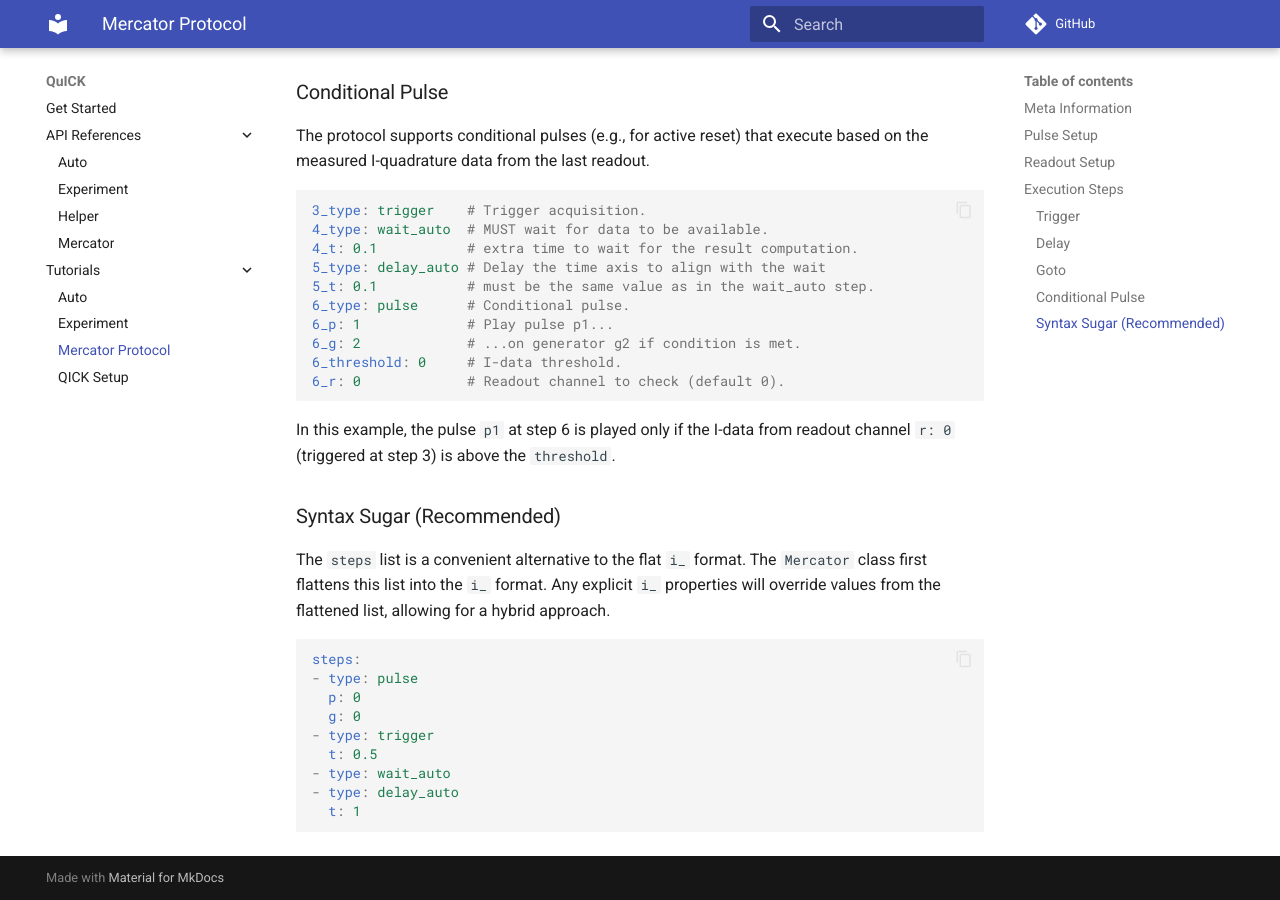
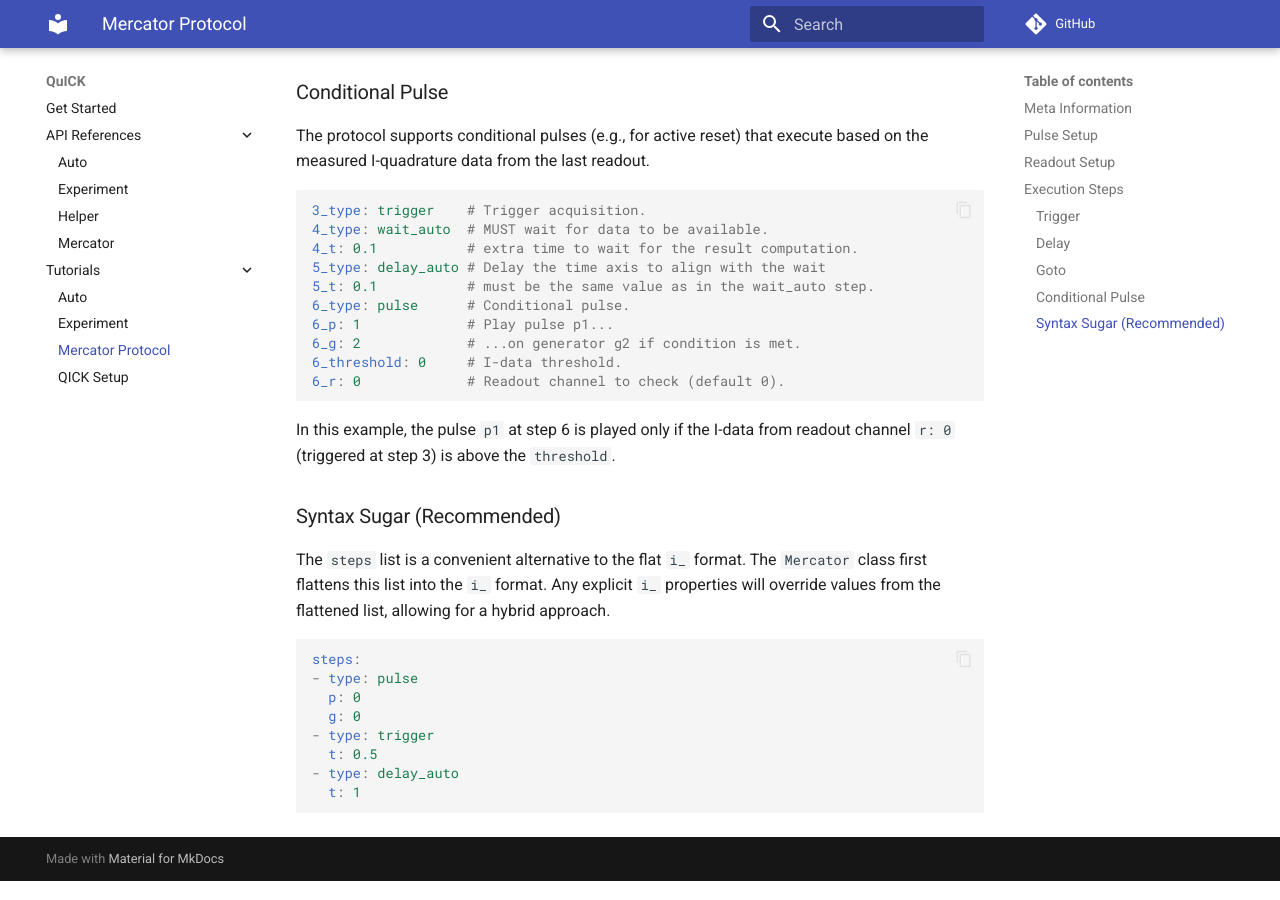
Before and after one commit to clelandlab/quick, an MkDocs documentation site: the page built from docs/Tutorials/mercator.md, in a window 1280 px wide and 900 px high, scrolled down 4957 px. Built offline with MkDocs 1.6.1 and Material for MkDocs 9.7.7, drawn with Linux system fonts in a browser that asks for light colours; comment, search, counter and statistics services are not loaded.

Commit message:
Update doc

````diff
--- a/docs/Tutorials/mercator.md
+++ b/docs/Tutorials/mercator.md
@@ -217,7 +217,6 @@
   g: 0
 - type: trigger
   t: 0.5
-- type: wait_auto
 - type: delay_auto
   t: 1
 ```
````
Also changed, not shown: 1 other file.
